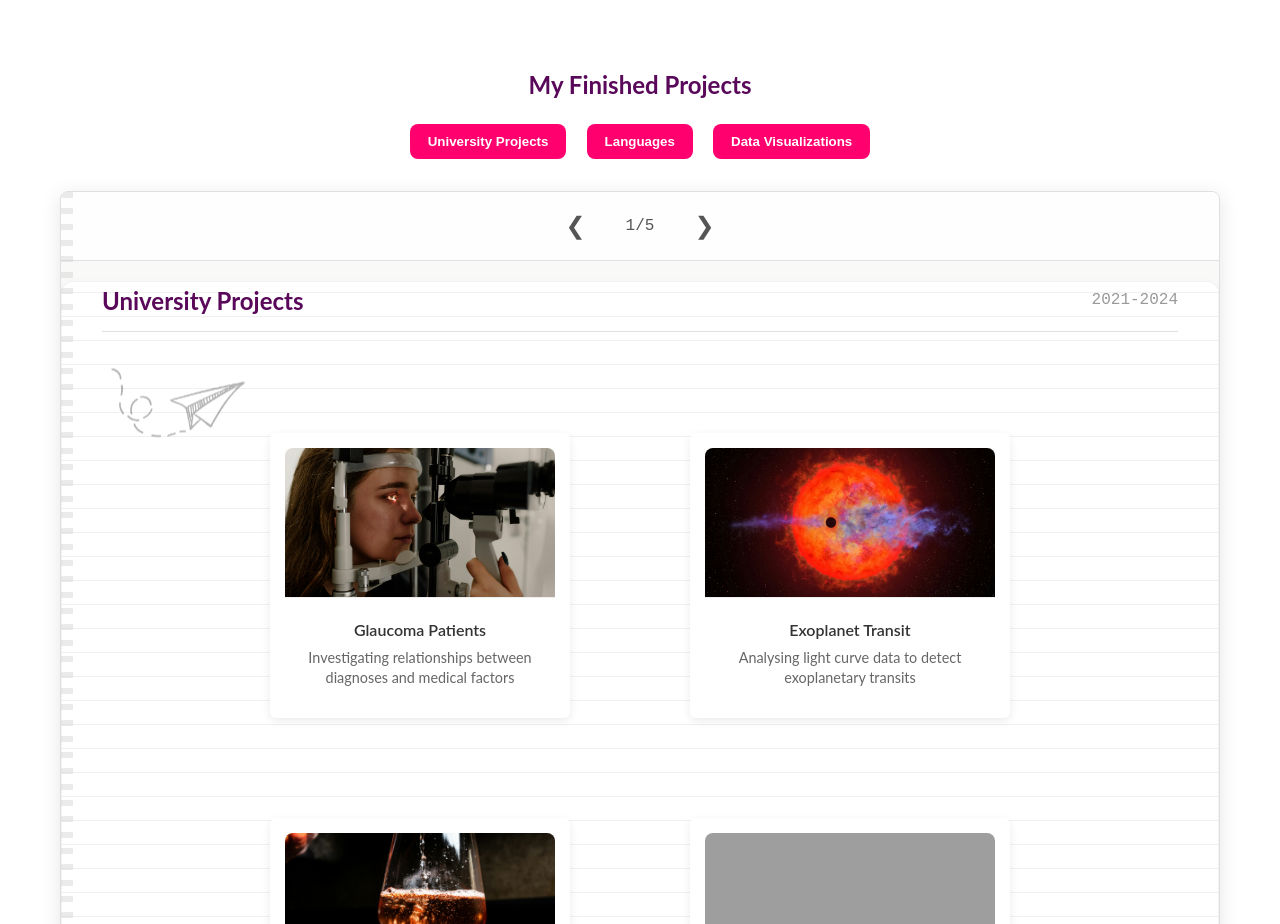
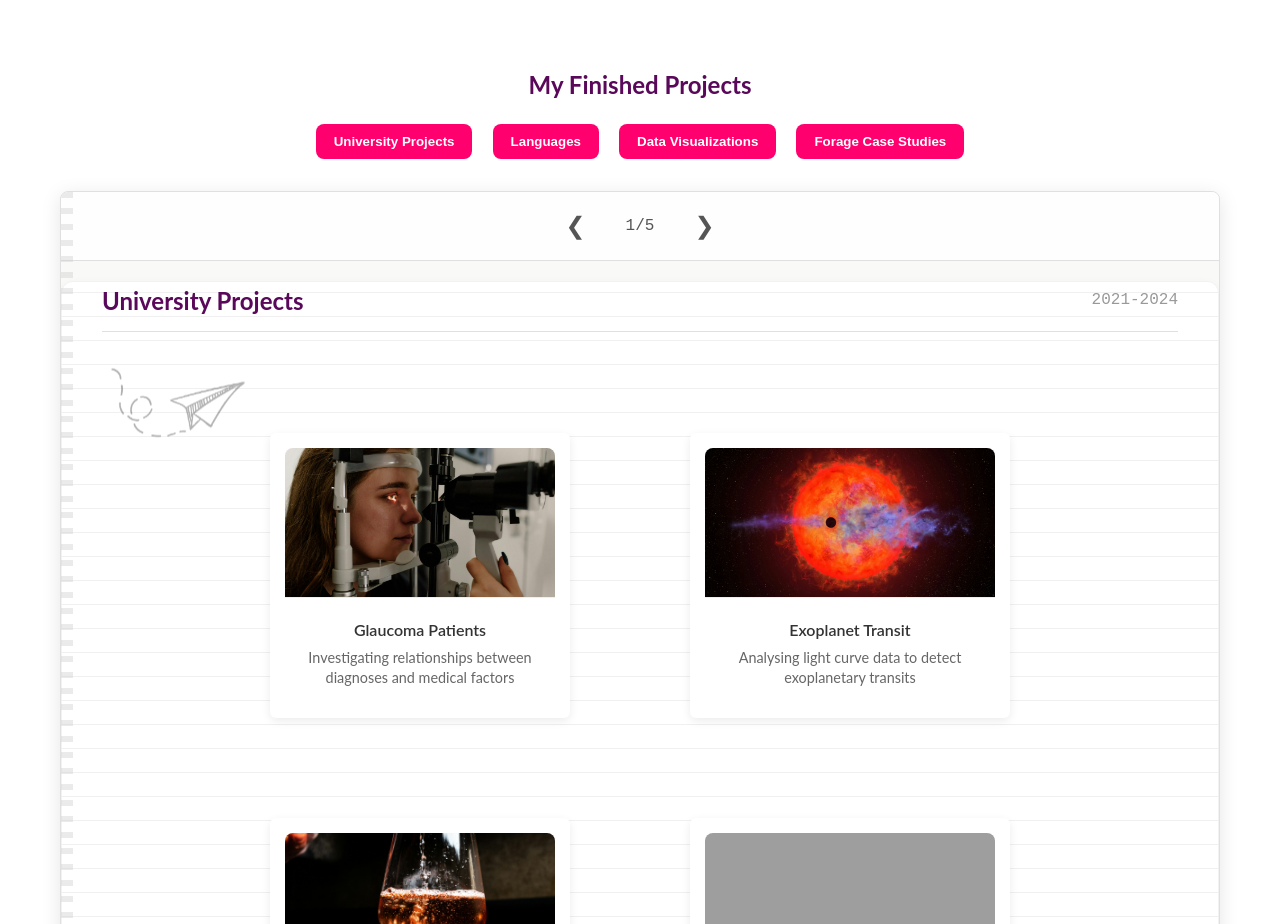
Before and after one commit to DanMason6022/DataPortfolio, a plain HTML site: page index.html in a window 1280 px wide. Shown: the part 1380-2304 px from the top of the page. Drawn offline with Linux system fonts and the light colour scheme; grey boxes are pictures that could not be loaded.

Commit message:
Update index.html

```diff
--- a/index.html
+++ b/index.html
@@ -76,6 +76,8 @@
   <button onclick="goToSection('uni-projects')">University Projects</button>
   <button onclick="goToSection('programming')">Languages</button>
   <button onclick="goToSection('data-viz')">Data Visualizations</button>
+  <button onclick="goToSection('Case-Studies')">Forage Case Studies</button>
+
 </div>
 
 <div class="notebook-container">
```
